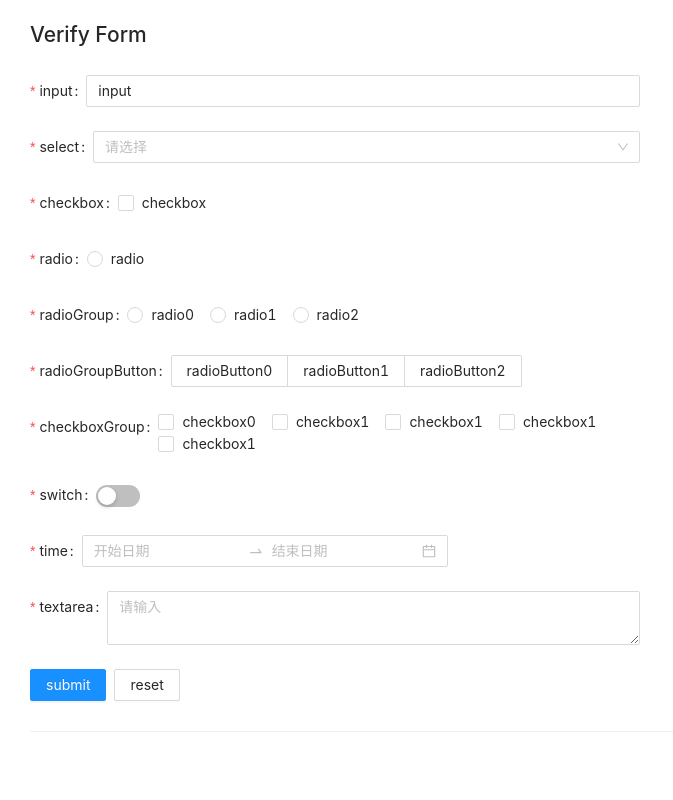
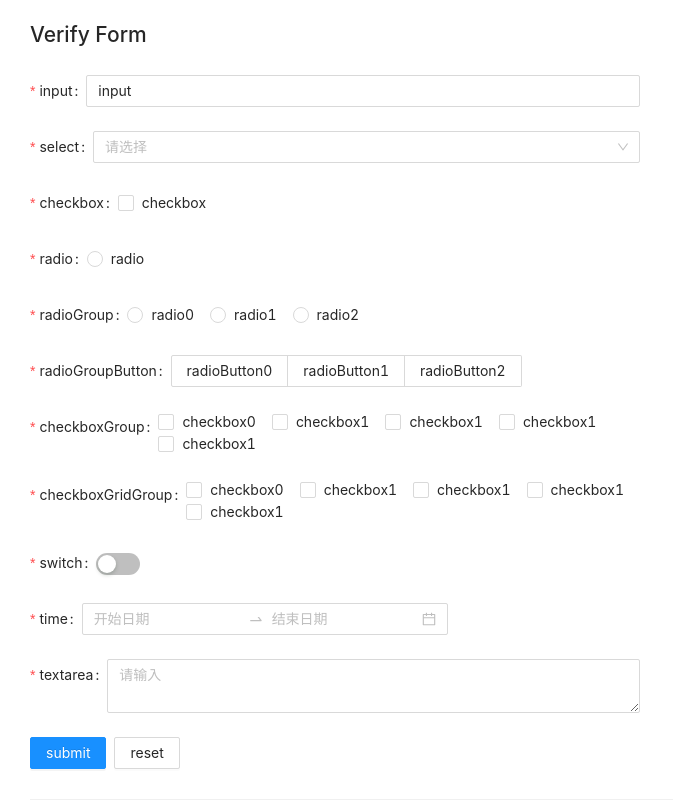
Before and after one commit to 985563349/Pro-Form, a React (Create React App) app: page / in a window 1280 px wide. Shown: the part 629-1429 px from the top of the page, without its empty margins (0-673 px from the left). Before the commit the page ends 1361 px from the top, so only its background shows below. Built offline with nearby package versions, Linux system fonts and the light colour scheme.

Commit message:
ProFormCheckboxGroup添加栅格布局

```diff
--- a/src/App.tsx
+++ b/src/App.tsx
@@ -123,12 +123,22 @@ const App = () => {
             optionType="button"
             rules={[{ required: true }]}
           />
-          {/*
-            TODO: 添加grid布局配置
-          */}
           <ProFormCheckbox.Group
             label="checkboxGroup"
             name="checkboxGroup"
+            options={[
+              { label: 'checkbox0', value: 0 },
+              { label: 'checkbox1', value: 1 },
+              { label: 'checkbox1', value: 2 },
+              { label: 'checkbox1', value: 3 },
+              { label: 'checkbox1', value: 4 },
+            ]}
+            rules={[{ required: true }]}
+          />
+          <ProFormCheckbox.Group
+            label="checkboxGridGroup"
+            name="checkboxGridGroup"
+            grid={{ span: 6 }}
             options={[
               { label: 'checkbox0', value: 0 },
               { label: 'checkbox1', value: 1 },
--- a/src/components/ProForm/components/Checkbox/CheckboxGroup.tsx
+++ b/src/components/ProForm/components/Checkbox/CheckboxGroup.tsx
@@ -1,25 +1,48 @@
-import { FunctionComponent } from 'react';
+import React, { FunctionComponent } from 'react';
 import { Checkbox } from 'antd';
 import { CheckboxGroupProps } from 'antd/lib/checkbox';
 
 import ProFormItem, { ProFormItemProps } from '../Form/FormItem';
+import ProFormGroup, { ProFormGroupProps } from '../Form/FormGroup';
 
 export interface ProFormCheckboxGroupProps
   extends Pick<CheckboxGroupProps, 'options' | 'onChange'>,
     ProFormItemProps {
+  grid?: Omit<ProFormGroupProps, 'title'>;
   fieldProps?: CheckboxGroupProps;
 }
 
 const ProFormCheckboxGroup: FunctionComponent<ProFormCheckboxGroupProps> = (
   props
 ) => {
-  const { options, fieldProps, onChange, ...formProps } = props;
+  const { options, grid, fieldProps, ...formProps } = props;
+  const checkboxOptions = grid ? undefined : options;
+
+  const getOptions = () =>
+    options?.map((option) => {
+      if (typeof option === 'string') {
+        return { label: option, value: option };
+      }
+      return option;
+    });
+
+  const GridCheckbox = grid ? (
+    <ProFormGroup {...grid}>
+      {getOptions()?.map(({ label, value, ...rest }) => (
+        <Checkbox key={value.toString()} value={value} {...rest}>
+          {label}
+        </Checkbox>
+      ))}
+    </ProFormGroup>
+  ) : null;
 
   return (
     <ProFormItem {...formProps}>
-      <Checkbox.Group {...fieldProps} options={options} onChange={onChange} />
+      <Checkbox.Group {...fieldProps} options={checkboxOptions}>
+        {GridCheckbox}
+      </Checkbox.Group>
     </ProFormItem>
   );
 };
 
-export default ProFormCheckboxGroup;
+export default React.memo(ProFormCheckboxGroup);
```
Also changed, not shown: 1 other file (tests, documents, lock files or other folders).
